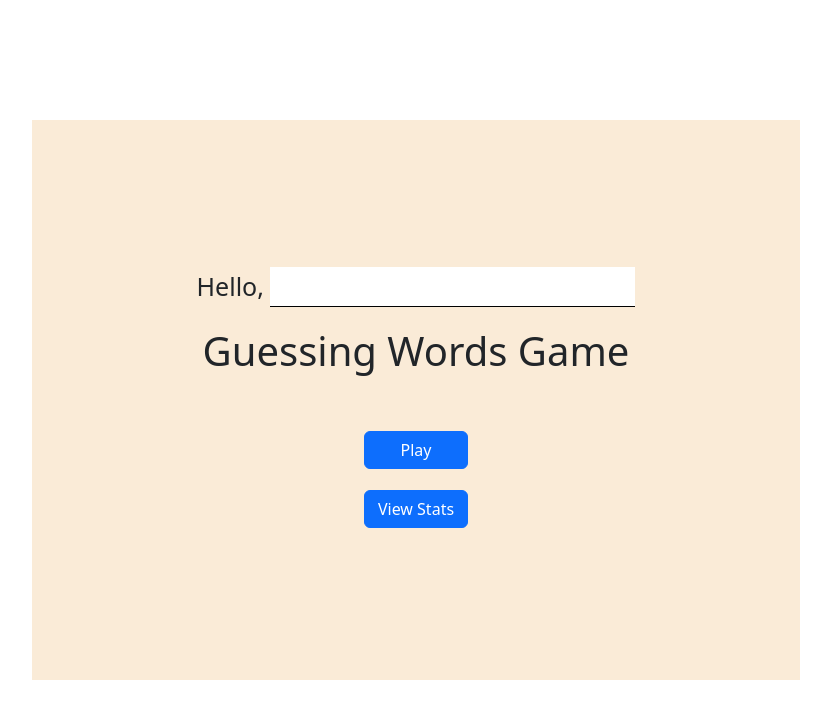
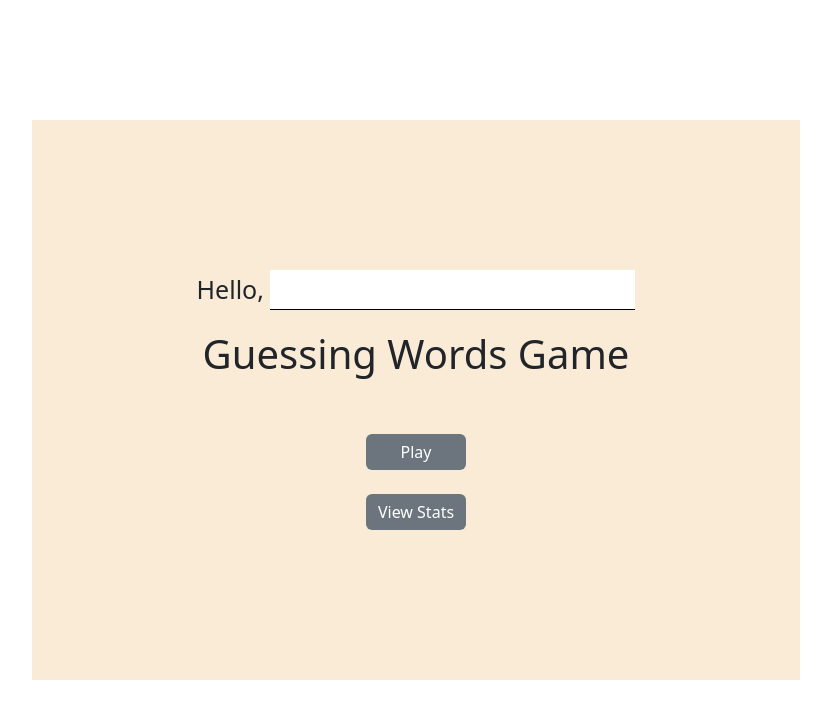
Before and after one commit to Hua5253/Words-Game, a React (Vite) app in the folder client/Words-Game/: page / in a window 1280 px wide. Shown: the top 718 px of the page, without its empty margins (224-1055 px from the left). Built offline with nearby package versions, Linux system fonts and the light colour scheme.

Commit message:
loading modal with play button
loading modal is now working

```diff
--- a/client/Words-Game/index.html
+++ b/client/Words-Game/index.html
@@ -5,6 +5,18 @@
     <link rel="icon" type="image/svg+xml" href="/vite.svg" />
     <meta name="viewport" content="width=device-width, initial-scale=1.0" />
     <title>Word Guessing Game</title>
+    <link
+      href="https://cdn.jsdelivr.net/npm/bootstrap@5.3.2/dist/css/bootstrap.min.css"
+      rel="stylesheet"
+      integrity="sha384-T3c6CoIi6uLrA9TneNEoa7RxnatzjcDSCmG1MXxSR1GAsXEV/Dwwykc2MPK8M2HN"
+      crossorigin="anonymous"
+    />
+    <script
+      defer
+      src="https://cdn.jsdelivr.net/npm/bootstrap@5.3.2/dist/js/bootstrap.bundle.min.js"
+      integrity="sha384-C6RzsynM9kWDrMNeT87bh95OGNyZPhcTNXj1NW7RuBCsyN/o0jlpcV8Qyq46cDfL"
+      crossorigin="anonymous"
+    ></script>
   </head>
 
   <body>
--- a/client/Words-Game/src/components/HomeScreen.css
+++ b/client/Words-Game/src/components/HomeScreen.css
@@ -31,18 +31,11 @@ h1 {
   margin-bottom: 20px;
 }
 
-.btn-primary {
+.homescreen .btn-primary {
   background-color: #6c757d;
   border: none;
-  margin: 5px;
-  width: 80%;
-  padding: 10px;
-  font-size: 16px;
-  border-radius: 10px;
-  width: 15%;
 }
 
-.btn-primary:hover {
+.homescreen .btn-primary:hover {
   background-color: #5a6268;
-  /* Darken on hover */
 }
--- a/client/Words-Game/src/components/HomeScreen.tsx
+++ b/client/Words-Game/src/components/HomeScreen.tsx
@@ -3,11 +3,14 @@ import LoadingModal from "./LoadingModal";
 
 function HomeScreen() {
   return (
+    <>
       <div className="homescreen">
         <div className="greeting">
           Hello, <input type="text" className="name-input" />
         </div>
         <h1>Guessing Words Game</h1>
+
+        <div className="d-grid gap-2  mx-auto">
           <button
             type="button"
             className="btn btn-primary mt-5"
@@ -17,12 +20,14 @@ function HomeScreen() {
             Play
           </button>
 
-      <LoadingModal />
-
           <button type="button" className="btn btn-primary mt-3">
             View Stats
           </button>
         </div>
+
+        <LoadingModal />
+      </div>
+    </>
   );
 }
 
--- a/client/Words-Game/src/components/LoadingModal.tsx
+++ b/client/Words-Game/src/components/LoadingModal.tsx
@@ -9,7 +9,7 @@ export default function LoadingModal() {
       data-bs-backdrop="static"
       data-bs-keyboard="false"
     >
-      <div className="modal-dialog">
+      <div className="modal-dialog modal-dialog-centered">
         <div className="modal-content">
           <div className="modal-header d-grid justify-content-center">
             <h5 className="modal-title">Welcome</h5>
```
Lines whose indentation alone changed are shown as unchanged.
